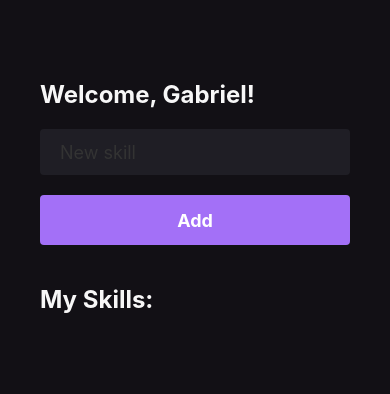
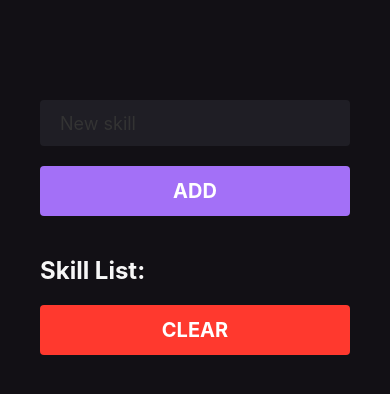
Before and after one commit to codinginrainbows/mobile-ListMySkills, a React Native app: screen / in a window 390 px wide. Shown: the top 394 px of the page. Built offline with nearby package versions, Linux system fonts and the light colour scheme.

Commit message:
toDoList implemented

```diff
--- a/src/pages/Home.tsx
+++ b/src/pages/Home.tsx
@@ -1,3 +1,4 @@
+import { useState } from 'react';
 import {
     StyleSheet,
     Text,
@@ -7,26 +8,65 @@ import {
 } from 'react-native';
 
 export function Home() {
+    const [newSkill, setNewSkill] = useState('')
+    const [listMySkills, setListMySkills] = useState([])
+
+    function handleAddNewSkill() {
+        setListMySkills(prevState => [...prevState, newSkill])
+        setNewSkill('')
+    }
+
+    function handleClearSkillList() {
+        setListMySkills([])
+    }
+
+
     return (
         <View style={styles.container}>
-            <Text style={styles.title}>Welcome, Gabriel!</Text>
+            <Text style={styles.title}></Text>
 
+            {/* adding skills */}
             <TextInput
                 style={styles.input}
                 placeholder='New skill'
                 placeholderTextColor='#333'
+                onChangeText={setNewSkill}
+                value={newSkill}
             />
             <TouchableOpacity
-                style={styles.button}
+                style={styles.buttonAdd}
                 activeOpacity={.6}
+                onPress={handleAddNewSkill}
             >
-                <Text style={styles.buttonText}>Add</Text>
+                <Text style={styles.buttonText}>ADD</Text>
             </TouchableOpacity>
 
             <Text style={[styles.title, { marginTop: 40 }]}>
-                My Skills:
+                Skill List:
             </Text>
 
+            {listMySkills.map(skill => (
+                <View style={styles.skillContainerControl}>
+                    <TouchableOpacity
+                        key={skill}
+                        style={styles.skillContainer}
+                        activeOpacity={.6}
+                    >
+                        <Text style={styles.skillText}>
+                            {skill}
+                        </Text>
+                    </TouchableOpacity>
+                </View>
+            ))}
+
+            {/* removing skills */}
+            <TouchableOpacity
+                style={styles.buttonRemove}
+                activeOpacity={.6}
+                onPress={handleClearSkillList}
+            >
+                <Text style={styles.buttonText}>CLEAR</Text>
+            </TouchableOpacity>
         </View>
     );
 }
@@ -55,7 +95,7 @@ const styles = StyleSheet.create({
         paddingVertical: 10,
         paddingHorizontal: 20,
     },
-    button: {
+    buttonAdd: {
         width: '100%',
         height: 50,
         backgroundColor: '#A370F7',
@@ -64,8 +104,36 @@ const styles = StyleSheet.create({
         alignItems: 'center',
         justifyContent: 'center'
     },
+    buttonRemove: {
+        width: '100%',
+        height: 50,
+        backgroundColor: '#FF392E',
+        marginTop: 20,
+        borderRadius: 4,
+        alignItems: 'center',
+        justifyContent: 'center'
+    },
     buttonText: {
         color: '#fff',
+        fontSize: 20,
+        fontWeight: 'bold',
+    },
+    skillContainerControl: {
+        justifyContent: 'center',
+        alignItems: 'center',
+    },
+    skillContainer: {
+        width: '90%',
+        paddingVertical: 14,
+        paddingHorizontal: 14,
+        backgroundColor: '#1F1E25',
+        marginTop: 14,
+        borderRadius: 50,
+        alignItems: 'center',
+
+    },
+    skillText: {
+        color: '#F7F7F7',
         fontSize: 18,
         fontWeight: 'bold',
     }
```
